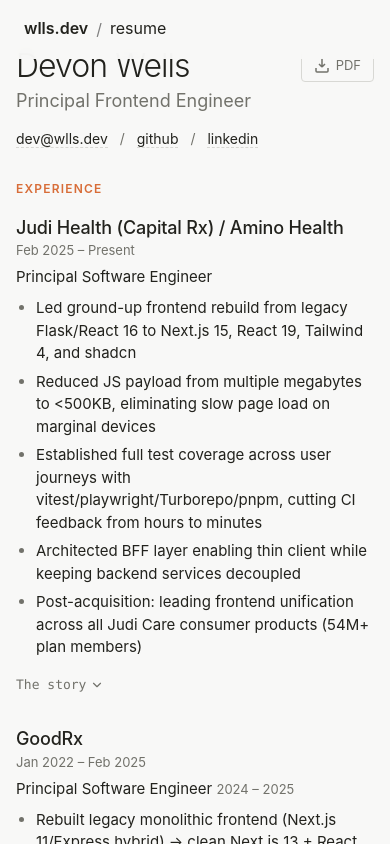
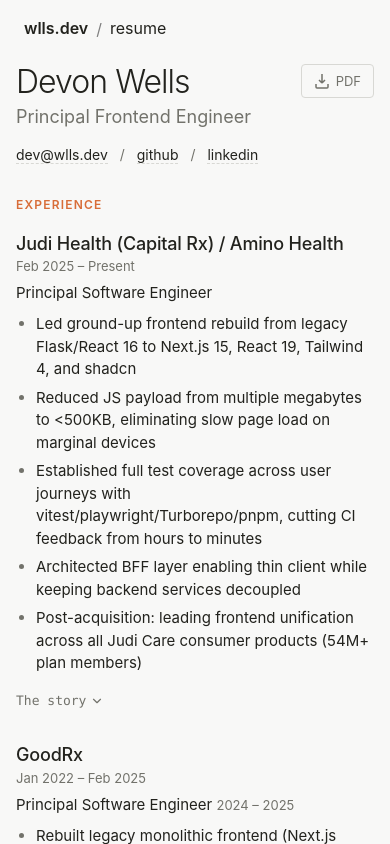
Before and after one commit to devdumpling/wlls, a SvelteKit app in the folder apps/blog/: page /resume in a window 390 px wide. Shown: the top 844 px of the page. Built offline with nearby package versions, Linux system fonts and the light colour scheme.

Commit message:
fix: mobile padding on resume page

```diff
--- a/apps/blog/src/routes/resume/+page.svelte
+++ b/apps/blog/src/routes/resume/+page.svelte
@@ -591,11 +591,11 @@
 	/* Responsive adjustments */
 	@media (max-width: 640px) {
 		.resume {
-			padding: 3rem 1rem 2rem;
+			padding: 4rem 1rem 2rem;
 		}
 
 		.download-button {
-			top: 3rem;
+			top: 4rem;
 			right: 1rem;
 		}
 
```
